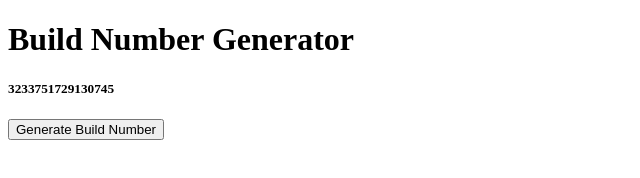
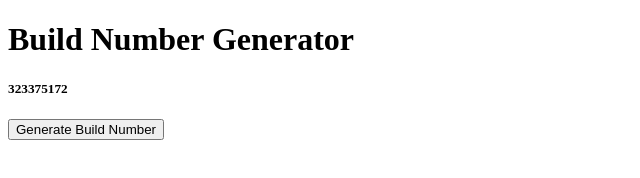
Before and after one commit to notexmc/overview-generator, a plain HTML site: page index.html in a window 1280 px wide. Both pictures are taken after a click on the button "Generate Build Number". Shown: the full height of the page, 0-640 px from the left. Drawn offline with Linux system fonts and the light colour scheme.

Commit message:
Update index.html

```diff
--- a/index.html
+++ b/index.html
@@ -11,7 +11,7 @@
 <button type ="button" id = "btn" onclick = "random ()">Generate Build Number</button>
  <script>
   function random () {
-    var num = 9999999999999999;
+    var num = 999999999;
     document.getElementById("count-down").innerHTML = Math.floor(Math.random() * num);
   }
  </script>
```
